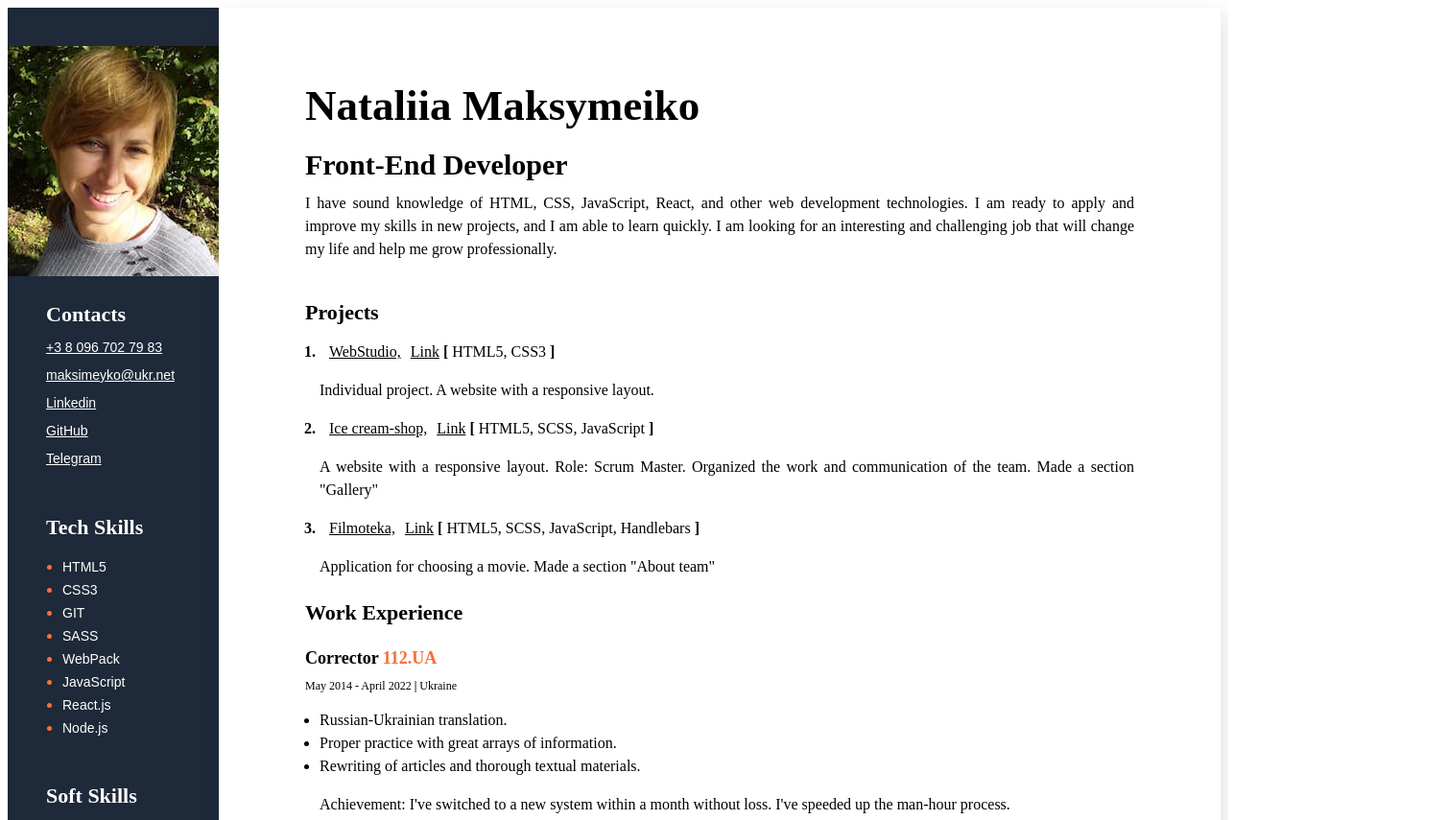
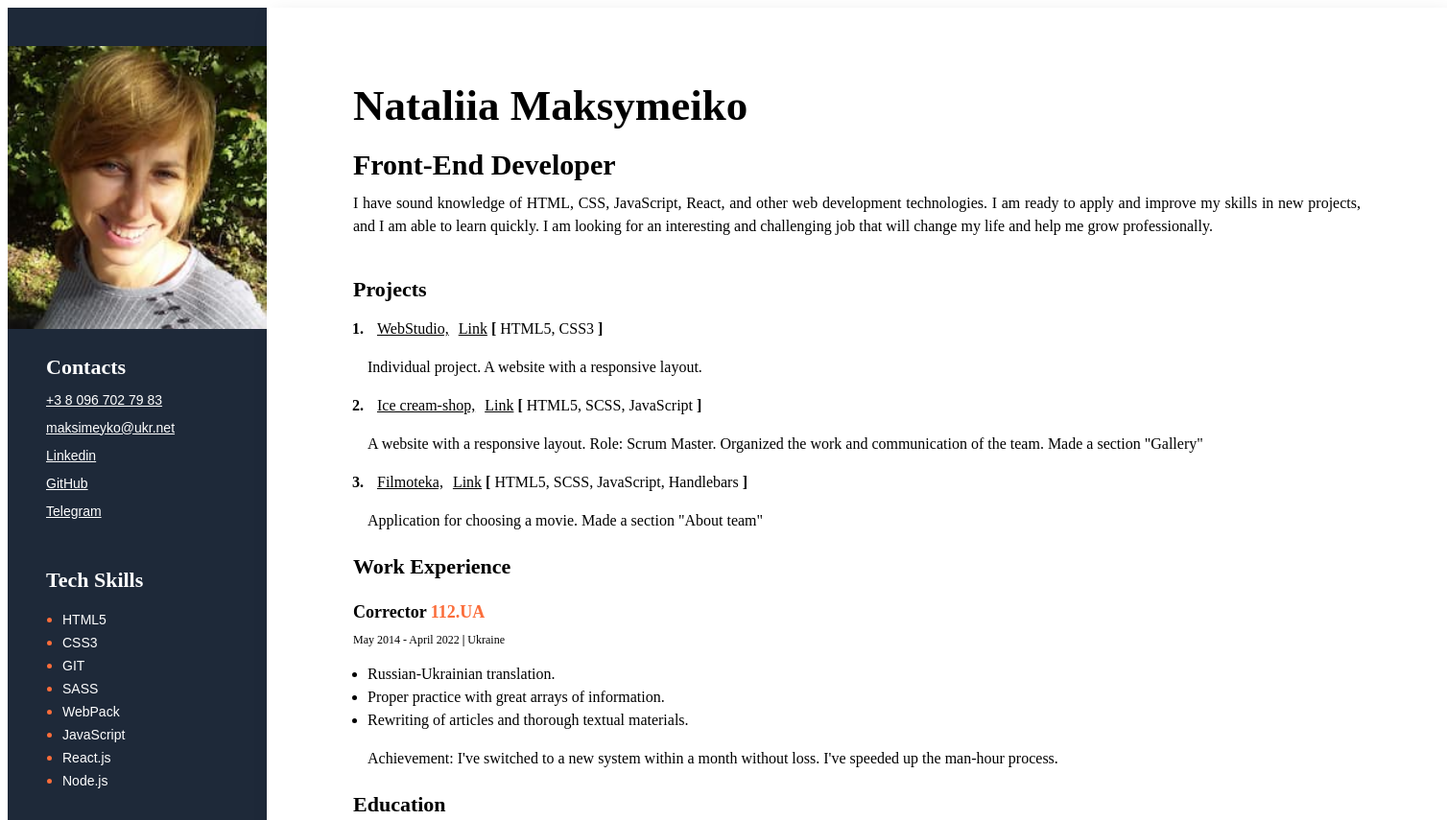
Before and after one commit to NataliiaMax/my-cv, a website: page index.html in a window 1280 px wide. Shown: the top 855 px of the page at 96% size, 1508 px wide, since content can reach past the window. Drawn offline with Linux system fonts and the light colour scheme.

Commit message:
update styles

```diff
--- a/index.html
+++ b/index.html
@@ -122,7 +122,7 @@
 
         <!--Sidebar-->
         <aside class="sidebar">
-            <img class="sidebar-photo" src="./images/photo resume.jpg" alt="my photo" class="photo">
+            <img class="sidebar-photo" width="270" src="./images/photo resume.jpg" alt="my photo" class="photo">
             <!--Contacts-->
             <div class="contacts">
                 <h3 class="sidebar-title">Contacts</h3>
--- a/styles/styles.css
+++ b/styles/styles.css
@@ -8,7 +8,7 @@ body {
     display: flex;
     flex-direction: row-reverse;
     background-color: #E5E5E5;
-    width: 100%;
+    width: 1500px;
     margin: 0;
 }
 
@@ -167,8 +167,7 @@ body {
 }
 
 .sidebar-photo {
-    /* width: 100%; */
-    height: 50 px;
+        height: 50 px;
     margin-bottom: 50 px;
 }
 
```
